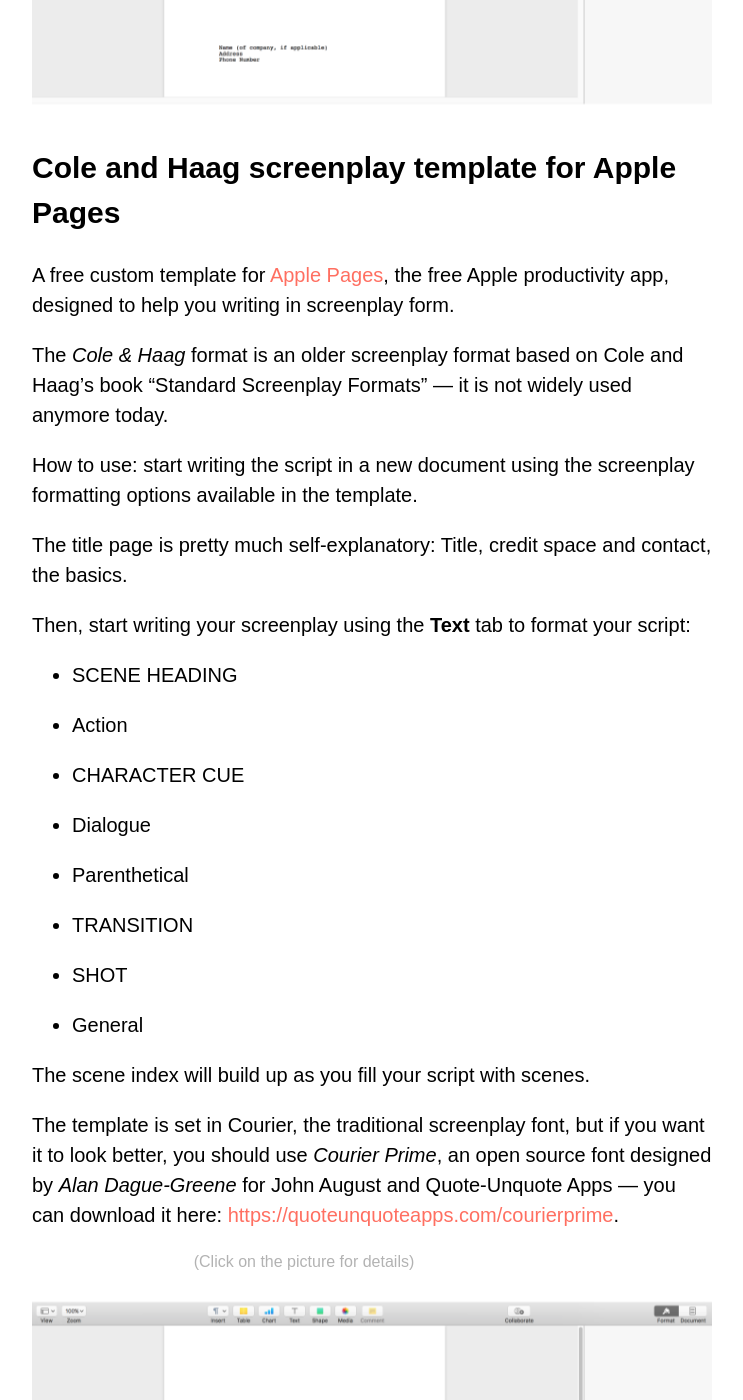
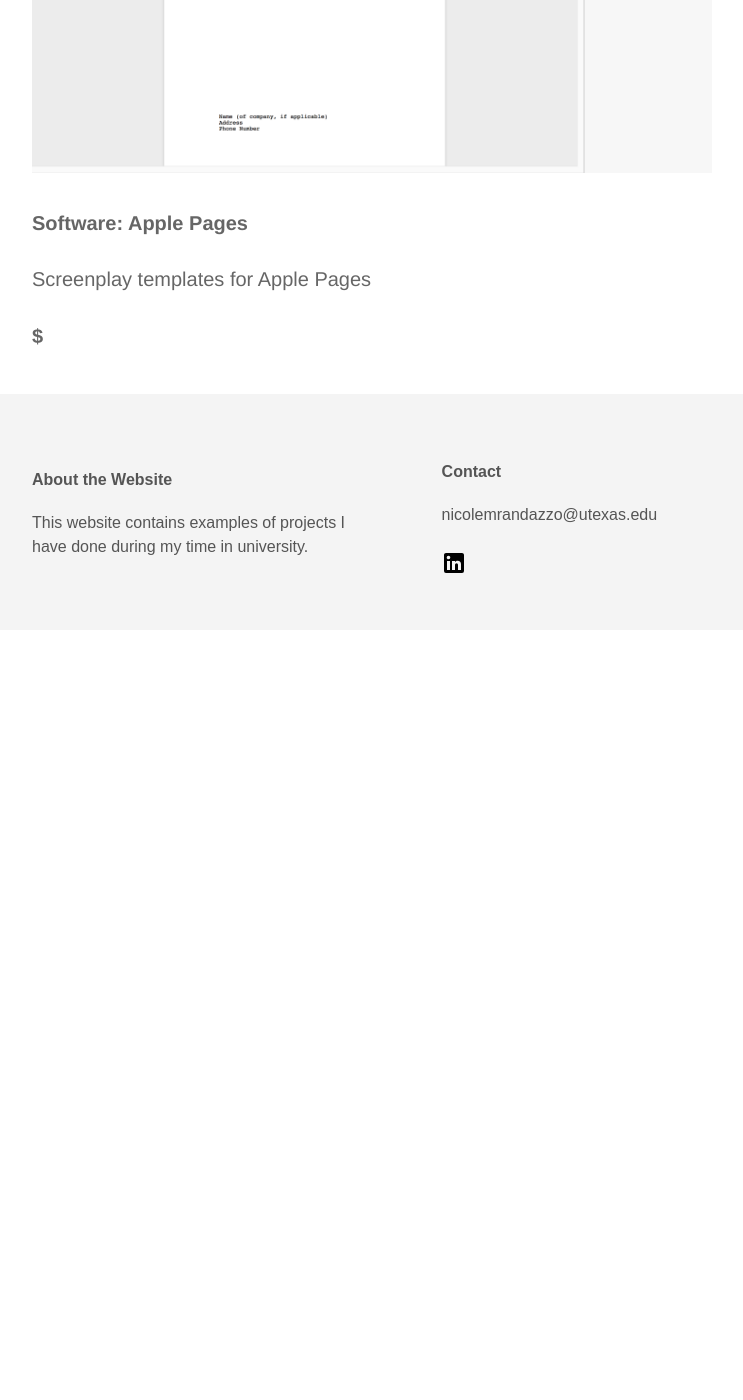
Before and after one commit to NicoleMRandazzo/nicolemrandazzo.github.io, a Jekyll site: the page built from _products/Screenplay-template-for-Apple-Pages-Warner-Brothers.md, in a window 1280 px wide and 1400 px high, scrolled down 1617 px. Shown: the whole window, without its empty margins (96-839 px from the left). Built offline with Jekyll 4.4.1, drawn with Linux system fonts in a browser that asks for light colours; after the commit the page ends 2247 px from its top, so only the background shows below that; some of the changed text lies outside the part shown.

Commit message:
Update Screenplay-template-for-Apple-Pages-Warner-Brothers.md

```diff
--- a/_products/Screenplay-template-for-Apple-Pages-Warner-Brothers.md
+++ b/_products/Screenplay-template-for-Apple-Pages-Warner-Brothers.md
@@ -16,72 +16,19 @@ A free template to help you write in screenplay form (Warner Brothers format) wi
 
 The title page is pretty much self-explanatory: you can write your title, credit and add you contact details.
 
-Then, start writing your screenplay using the **Text** tab to format your script:
-
-- SCENE HEADING
-
-- Action
-
-- CHARACTER CUE
-
-- Dialogue
-
-- Parenthetical
-
-- TRANSITION
-
-- SHOT
-
-- General
-
-The scene index will build up as you fill your script with scenes.
-
-The template is set in Courier, the traditional screenplay font, but if you want it to look better, you should use *Courier Prime*, an open source font designed by *Alan Dague-Greene* for John August and Quote-Unquote Apps — you can download it here: [https://quoteunquoteapps.com/courierprime](https://quoteunquoteapps.com/courierprime).
+[https://quoteunquoteapps.com/courierprime](https://quoteunquoteapps.com/courierprime).
 
 <p class="tc f5 black-30 measure-wide lh-copy avenir">
 (Click on the picture for details)
 </p>
 
-
-<a href="https://gum.co/Warner-Brothers-screenplay" class="no-underline pv2 grow db"><img class="w-100" src="{{site.baseurl}}/images/templates/screenplay/Screenplay_Warner_Brothers_template.png"></a>
+<img class="w-100" src="{{site.baseurl}}/images/templates/screenplay/Screenplay_Warner_Brothers_template.png">
 
 ## Cole and Haag screenplay template for Apple Pages
-
-A free custom template for [Apple Pages](https://www.apple.com/pages/), the free Apple productivity app, designed to help you writing in screenplay form.
-
-The *Cole & Haag* format is an older screenplay format based on Cole and Haag's book "Standard Screenplay Formats" — it is not widely used anymore today.
-
-How to use: start writing the script in a new document using the screenplay formatting options available in the template.
-
-The title page is pretty much self-explanatory: Title, credit space and contact, the basics.
-
-Then, start writing your screenplay using the **Text** tab to format your script:
-
-- SCENE HEADING
-
-- Action
-
-- CHARACTER CUE
-
-- Dialogue
-
-- Parenthetical
-
-- TRANSITION
-
-- SHOT
-
-- General
-
-
-
-The scene index will build up as you fill your script with scenes.
-
-The template is set in Courier, the traditional screenplay font, but if you want it to look better, you should use *Courier Prime*, an open source font designed by *Alan Dague-Greene* for John August and Quote-Unquote Apps — you can download it here: [https://quoteunquoteapps.com/courierprime](https://quoteunquoteapps.com/courierprime).
+[https://quoteunquoteapps.com/courierprime](https://quoteunquoteapps.com/courierprime).
 
 <p class="tc f5 black-30 measure-wide lh-copy avenir">
 (Click on the picture for details)
 </p>
 
-
-<a href="https://gum.co/Cole-Haag-screenplay" class="no-underline pv2 grow db"><img class="w-100" src="{{site.baseurl}}/images/templates/screenplay/Screenplay_Cole_Haag_template.png"></a>
+<img class="w-100" src="{{site.baseurl}}/images/templates/screenplay/Screenplay_Cole_Haag_template.png">
```
